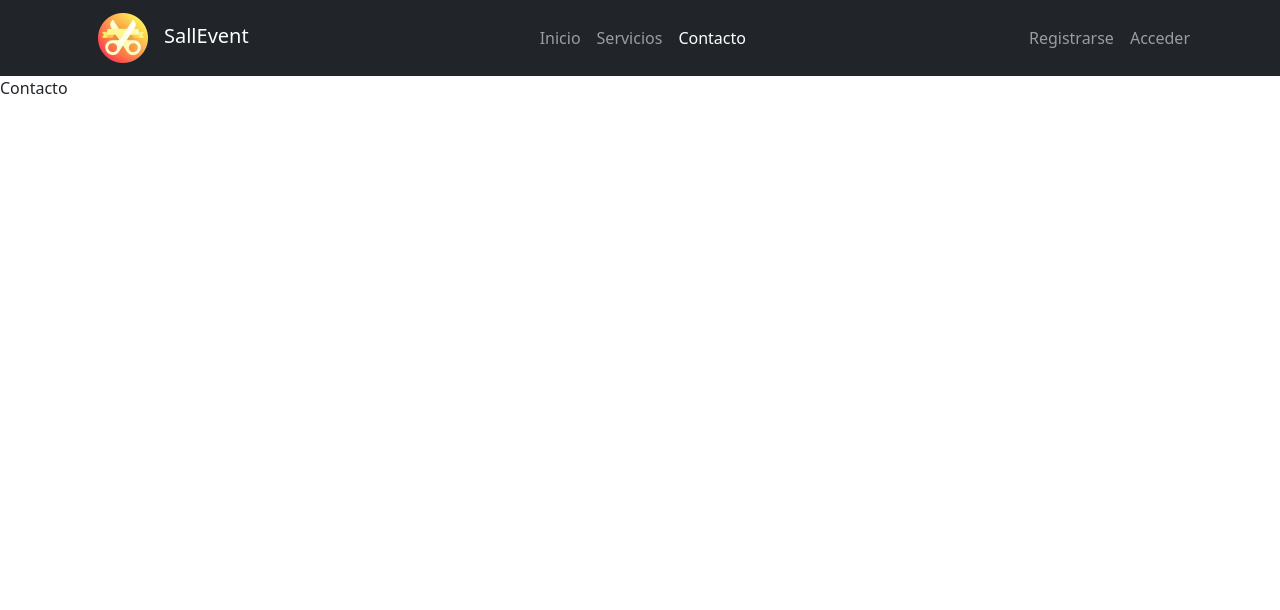
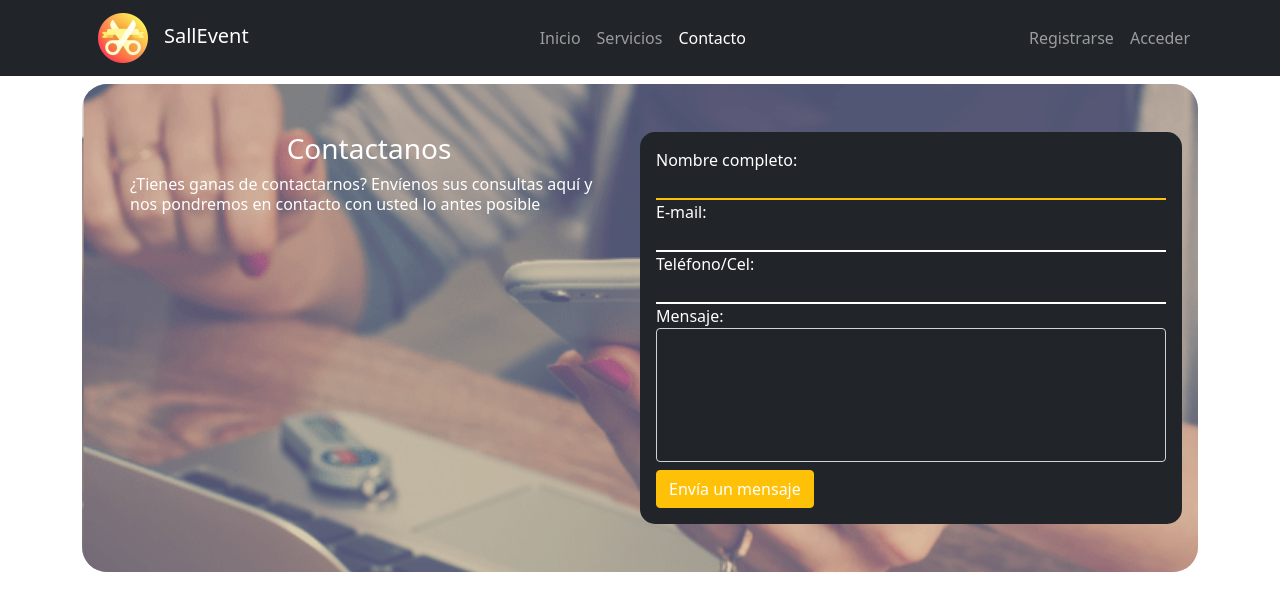
Before and after one commit to EleomarPL/front-sallevent-frontend, a React (Create React App) app: page /contact in a window 1280 px wide. Shown: the top 610 px of the page. Built offline with nearby package versions, Linux system fonts and the light colour scheme.

Commit message:
Contact page was created

```diff
--- a/src/App.js
+++ b/src/App.js
@@ -9,6 +9,7 @@ import MyRouter from './components/router/MyRouter';
 import Header from './components/Header';
 
 import Home from './pages/public/Home';
+import Contact from './pages/public/Contact';
 
 import 'bootstrap';
 import 'bootstrap/dist/css/bootstrap.min.css';
@@ -39,7 +40,7 @@ const App = () => {
             <Helmet>
               <title>Contacto | SallEvent</title>
             </Helmet>
-            <p>Contacto</p>
+            <Contact />
           </PublicRoute>
           <PublicRoute path="/register">
             <Helmet>
--- /dev/null
+++ b/src/pages/public/Contact.js
@@ -0,0 +1,83 @@
+import React from 'react';
+
+import '../../styles/stylesContact.css';
+
+const Contact = () => {
+
+  const handleSubmitMessageContact = (evt) => {
+    evt.preventDefault();
+
+  };
+
+  return (
+    <section className="container pt-lg-2">
+      <div className="container-background w-100 border-radius-contact">
+        <div className="w-100 d-flex flex-wrap bg-contact border-radius-contact text-white px-lg-3">
+          <article className="mb-5 px-2 pt-4 px-sm-3 col-lg-6 pr-lg-5 pt-lg-5">
+            <h3 className="text-center font-weight-bold">Contactanos</h3>
+            <p className="text-justify px-lg-3" style={ {lineHeight: '1.3'} }>
+              ¿Tienes ganas de contactarnos? Envíenos sus consultas aquí y nos pondremos en contacto con usted lo antes posible
+            </p>
+          </article>
+          <article id="container-form" className="bg-dark px-2 py-3 p-sm-3 col-lg-6 my-lg-5">
+            <form onSubmit={ handleSubmitMessageContact } className="form-contact">
+              <div className="form-group input">
+                <label htmlFor="full_name">Nombre completo:</label>
+                <input
+                  type="text" name="full_name"
+                  id="full_name" className="w-100 bg-dark"
+                  required autoFocus
+                />
+                <div className="animation-focus">
+                  <div className="left"></div>
+                  <div className="right"></div>
+                </div>
+              </div>
+              <div className="form-group input">
+                <label htmlFor="email">E-mail:</label>
+                <input
+                  type="email" name="email"
+                  id="email" className="w-100 bg-dark"
+                  required
+                />
+                <div className="animation-focus">
+                  <div className="left"></div>
+                  <div className="right"></div>
+                </div>
+              </div>
+              <div className="form-group input">
+                <label htmlFor="telphone">Teléfono/Cel:</label>
+                <input
+                  type="tel" name="telphone"
+                  id="telphone" className="w-100 bg-dark"
+                  required
+                />
+                <div className="animation-focus">
+                  <div className="left"></div>
+                  <div className="right"></div>
+                </div>
+              </div>
+              <div className="form-group">
+                <label htmlFor="msg">Mensaje:</label>
+                <textarea name="msg" id="msg"
+                  cols="30" rows="5"
+                  className="form-control bg-dark"
+                  style={ {color: 'white', resize: 'none'} }
+                  required
+                ></textarea>
+              </div>
+              <button
+                type="submit"
+                className="btn btn-warning btn-block text-white mt-2"
+              >
+                Envía un mensaje
+              </button>
+            </form>
+          </article>
+        </div>
+      </div>
+    </section>
+  );
+};
+
+export default Contact;
--- /dev/null
+++ b/src/styles/stylesContact.css
@@ -0,0 +1,51 @@
+.container-background {
+  background: black url("../img/contact/contact.png") no-repeat scroll;
+  background-size: cover;
+}
+.bg-contact {
+  background: rgba(172, 169, 169, 0.4);
+}
+.border-radius-contact {
+  border-radius: 25px 25px 15px 15px;
+}
+#container-form {
+  border-radius: 0 0 15px 15px;
+}
+.form-contact > div.form-group > input[id] {
+  border: none;
+  border-bottom: 2px solid white;
+  color: #ebebeb;
+  outline: none;
+}
+.input {
+  position: relative;
+}
+.input .animation-focus {
+  width: 100%;
+  position: absolute;
+  bottom: 2px;
+}
+.input .animation-focus > div {
+  width: 0;
+  height: auto;
+  position: absolute;
+  transition: width 0.4s linear;
+}
+.animation-focus .left {
+  right: 50%;
+}
+.animation-focus .right {
+  left: 50%;
+}
+.input input[name]:focus+.animation-focus > div {
+  width: 50%;
+  border-bottom: 2px solid #ffc107;
+}
+@media (min-width: 992px) {
+  .border-radius-contact {
+     border-radius: 25px;
+  }
+  #container-form {
+     border-radius: 15px;
+  }
+}
```
Also changed, not shown: src/img/contact/contact.png (added).
